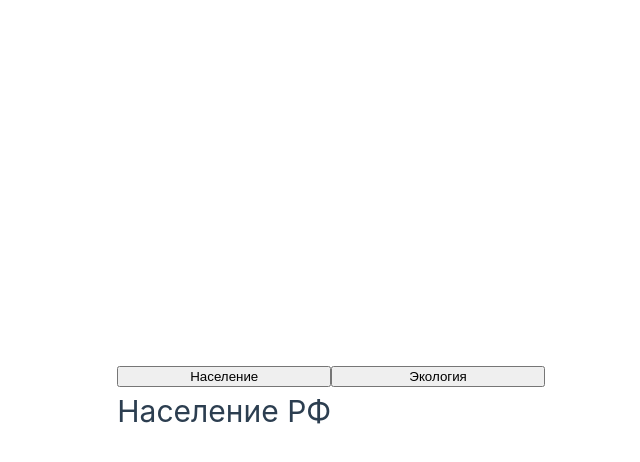
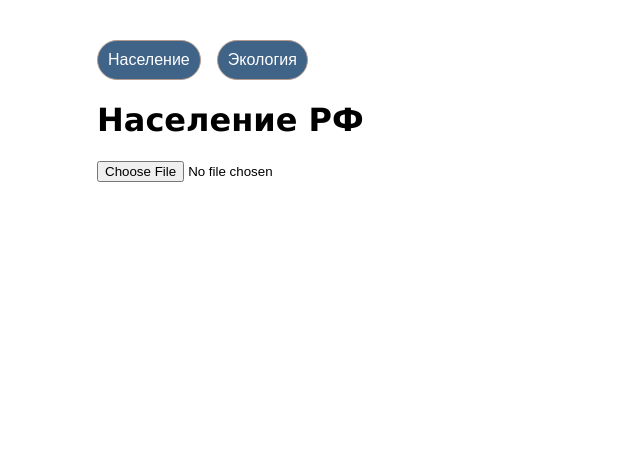
Before and after one commit to Svitochek/Lab3, a Vue app: page / in a window 1280 px wide. Shown: the top 462 px of the page, without its empty margins (63-703 px from the left). Built offline with nearby package versions, Linux system fonts and the light colour scheme.

Commit message:
add population table, parser, styles

```diff
--- a/src/App.vue
+++ b/src/App.vue
@@ -1,8 +1,9 @@
 <template>
   <div id="app">
-    <button @click="currentView = 'Population'">Население</button>
-    <button @click="currentView = 'Emissions'">Экология</button>
-
+    <div className="tab-buttons">
+      <button @click="currentView = 'Population'">Население</button>
+      <button @click="currentView = 'Emissions'">Экология</button>
+    </div>
     <Population v-if="currentView === 'Population'" />
     <Emissions v-if="currentView === 'Emissions'" />
   </div>
@@ -25,3 +26,35 @@ export default {
   }
 };
 </script>
+
+<style>
+  body{
+    font-family:'Lucida Sans', 'Lucida Sans Regular', 'Lucida Grande', 'Lucida Sans Unicode', Geneva, Verdana, sans-serif;
+  }
+
+  button{
+    background-color: #113e6a;
+    opacity: .8;
+    border: 1px solid #a48375;
+    padding: 10px;
+    cursor: pointer;
+    border-radius: 20px;
+    color: #ffff;
+    font-size: 16px;
+    margin-right: 1em;
+  }
+
+  button:hover{
+    opacity: .9;
+  }
+
+  h1 {
+    font-weight: 600;
+  }
+
+  *{
+    box-sizing: border-box;
+  }
+
+
+</style>
--- a/src/assets/base.css
+++ /dev/null
@@ -1,86 +0,0 @@
-/* color palette from <https://github.com/vuejs/theme> */
-:root {
-  --vt-c-white: #ffffff;
-  --vt-c-white-soft: #f8f8f8;
-  --vt-c-white-mute: #f2f2f2;
-
-  --vt-c-black: #181818;
-  --vt-c-black-soft: #222222;
-  --vt-c-black-mute: #282828;
-
-  --vt-c-indigo: #2c3e50;
-
-  --vt-c-divider-light-1: rgba(60, 60, 60, 0.29);
-  --vt-c-divider-light-2: rgba(60, 60, 60, 0.12);
-  --vt-c-divider-dark-1: rgba(84, 84, 84, 0.65);
-  --vt-c-divider-dark-2: rgba(84, 84, 84, 0.48);
-
-  --vt-c-text-light-1: var(--vt-c-indigo);
-  --vt-c-text-light-2: rgba(60, 60, 60, 0.66);
-  --vt-c-text-dark-1: var(--vt-c-white);
-  --vt-c-text-dark-2: rgba(235, 235, 235, 0.64);
-}
-
-/* semantic color variables for this project */
-:root {
-  --color-background: var(--vt-c-white);
-  --color-background-soft: var(--vt-c-white-soft);
-  --color-background-mute: var(--vt-c-white-mute);
-
-  --color-border: var(--vt-c-divider-light-2);
-  --color-border-hover: var(--vt-c-divider-light-1);
-
-  --color-heading: var(--vt-c-text-light-1);
-  --color-text: var(--vt-c-text-light-1);
-
-  --section-gap: 160px;
-}
-
-@media (prefers-color-scheme: dark) {
-  :root {
-    --color-background: var(--vt-c-black);
-    --color-background-soft: var(--vt-c-black-soft);
-    --color-background-mute: var(--vt-c-black-mute);
-
-    --color-border: var(--vt-c-divider-dark-2);
-    --color-border-hover: var(--vt-c-divider-dark-1);
-
-    --color-heading: var(--vt-c-text-dark-1);
-    --color-text: var(--vt-c-text-dark-2);
-  }
-}
-
-*,
-*::before,
-*::after {
-  box-sizing: border-box;
-  margin: 0;
-  font-weight: normal;
-}
-
-body {
-  min-height: 100vh;
-  color: var(--color-text);
-  background: var(--color-background);
-  transition:
-    color 0.5s,
-    background-color 0.5s;
-  line-height: 1.6;
-  font-family:
-    Inter,
-    -apple-system,
-    BlinkMacSystemFont,
-    'Segoe UI',
-    Roboto,
-    Oxygen,
-    Ubuntu,
-    Cantarell,
-    'Fira Sans',
-    'Droid Sans',
-    'Helvetica Neue',
-    sans-serif;
-  font-size: 15px;
-  text-rendering: optimizeLegibility;
-  -webkit-font-smoothing: antialiased;
-  -moz-osx-font-smoothing: grayscale;
-}
--- a/src/assets/main.css
+++ b/src/assets/main.css
@@ -1,35 +1,32 @@
-@import './base.css';
+body {
+	font-family: 'Lucida Sans', 'Lucida Sans Regular', 'Lucida Grande',
+		'Lucida Sans Unicode', Geneva, Verdana, sans-serif;
 
-#app {
-  max-width: 1280px;
-  margin: 0 auto;
-  padding: 2rem;
-  font-weight: normal;
+	margin: 0 auto;
+	max-width: 1000px;
+	padding: 40px 20px;
 }
 
-a,
-.green {
-  text-decoration: none;
-  color: hsla(160, 100%, 37%, 1);
-  transition: 0.4s;
-  padding: 3px;
+button {
+	background-color: #113e6a;
+	opacity: 0.8;
+	border: 1px solid #a48375;
+	padding: 10px;
+	cursor: pointer;
+	border-radius: 20px;
+	color: #ffff;
+	font-size: 16px;
+	margin-right: 1em;
 }
 
-@media (hover: hover) {
-  a:hover {
-    background-color: hsla(160, 100%, 37%, 0.2);
-  }
+button:hover {
+	opacity: 0.9;
 }
 
-@media (min-width: 1024px) {
-  body {
-    display: flex;
-    place-items: center;
-  }
+h1 {
+	font-weight: 600;
+}
 
-  #app {
-    display: grid;
-    grid-template-columns: 1fr 1fr;
-    padding: 0 2rem;
-  }
+* {
+	box-sizing: border-box;
 }
--- a/src/components/Population.vue
+++ b/src/components/Population.vue
@@ -1,11 +1,50 @@
 <template>
   <div>
     <h1>Население РФ</h1>
+    <input type="file" @change="loadFile" />
+    <h2 className="table-title" v-if="populationData.data.length">Распределение по субьектам (тысяч человек)</h2>
+    <DataTable v-if="populationData.data.length" :headers="populationData.headers" :data="populationData.data" />
+
   </div>
 </template>
 
 <script>
+import { parseFile } from './parseFile';
+import DataTable from './PopulationTable.vue';
+
 export default {
-  name: 'Emissions'
-}
+  name: 'Population',
+  components: {
+    DataTable
+  },
+  data() {
+    return {
+      populationData: {
+        headers: [],
+        data: []
+      }
+    };
+  },
+  methods: {
+    loadFile(event) {
+      const file = event.target.files[0];
+      if (!file) return;
+
+      const reader = new FileReader();
+      reader.onload = e => {
+        const text = e.target.result;
+        this.populationData = parseFile(text);
+        console.log(this.populationData.headers)
+      };
+      reader.readAsText(file);
+    }
+  }
+};
 </script>
+
+<style>
+  .table-title{
+    text-align: center;
+    margin: 10px 0;
+  }
+</style>
--- /dev/null
+++ b/src/components/PopulationTable.vue
@@ -0,0 +1,48 @@
+<template>
+  <div>
+    <table>
+      <thead>
+        <tr>
+          <th v-for="(header, index) in headers" :key="index">
+            {{ header }}
+          </th>
+        </tr>
+      </thead>
+      <tbody>
+        <tr v-for="(row, rowIndex) in data" :key="rowIndex">
+          <td v-for="(cell, cellIndex) in row" :key="cellIndex">
+            {{ cell }}
+          </td>
+        </tr>
+      </tbody>
+    </table>
+  </div>
+</template>
+
+<script>
+export default {
+  name: 'DataTable',
+  props: {
+    headers: Array,
+    data: Array
+  }
+};
+</script>
+
+
+/* Стилизация таблицы */
+<style>
+
+table {
+  width: 100%;
+  border-collapse: collapse;
+}
+th, td {
+  border: 1px solid #ddd;
+  padding: 8px;
+  text-align: left;
+}
+thead {
+  background-color: #f2f2f2;
+}
+</style>
--- /dev/null
+++ b/src/components/parseFile.js
@@ -0,0 +1,13 @@
+export function parseFile(csvContent, delimiter = ";") {
+  const lines = csvContent.trim().split("\n");
+
+  // преобразуем первую строку в массив заголовков
+  const headers = lines[0].split(delimiter).map(header => header.trim());
+
+  // преобразуем каждую строку в массив
+  const data = lines.slice(1).map(line => {
+    return line.split(delimiter).map(value => value.trim());
+  });
+
+  return { headers, data };
+}
```
